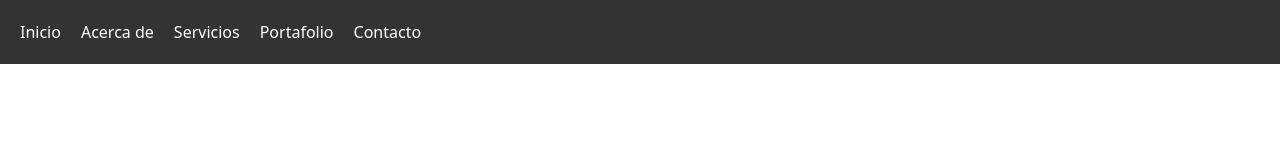
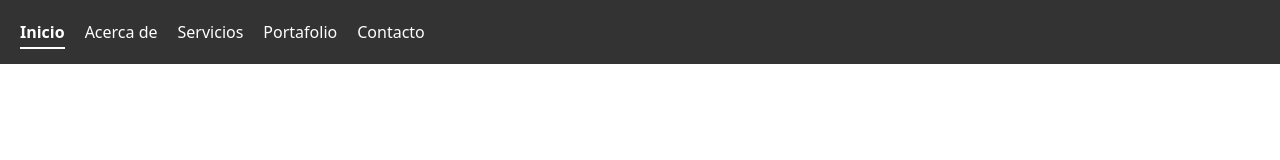
Before and after one commit to pldefaz/actividadexperimental1, a React (Vite) app: page / in a window 1280 px wide. Shown: the top 160 px of the page. Built offline with nearby package versions, Linux system fonts and the light colour scheme.

Commit message:
layout principal con header, navbar (NavLink) y footer

```diff
--- a/src/layouts/Layout.jsx
+++ b/src/layouts/Layout.jsx
@@ -1,20 +1,30 @@
-import { Outlet, Link } from 'react-router-dom';
+import { Outlet, NavLink } from 'react-router-dom';
+
+const linkStyle = ({ isActive }) => ({
+  color: '#fff',
+  textDecoration: 'none',
+  fontWeight: isActive ? 'bold' : 'normal',
+  borderBottom: isActive ? '2px solid #fff' : 'none',
+  paddingBottom: '4px'
+});
 
 export default function Layout() {
   return (
     <div style={{ height: '100vh', display: 'flex', flexDirection: 'column', margin: 0, padding: 0 }}>
       <nav style={{ backgroundColor: '#333', padding: '20px' }}>
         <ul style={{ display: 'flex', listStyle: 'none', gap: '20px', margin: 0, padding: 0 }}>
-          <li><Link to="/" style={{ color: '#fff', textDecoration: 'none' }}>Inicio</Link></li>
-          <li><Link to="/about" style={{ color: '#fff', textDecoration: 'none' }}>Acerca de</Link></li>
-          <li><Link to="/services" style={{ color: '#fff', textDecoration: 'none' }}>Servicios</Link></li>
-          <li><Link to="/portfolio" style={{ color: '#fff', textDecoration: 'none' }}>Portafolio</Link></li>
-          <li><Link to="/contact" style={{ color: '#fff', textDecoration: 'none' }}>Contacto</Link></li>
+          <li><NavLink to="/" end style={linkStyle}>Inicio</NavLink></li>
+          <li><NavLink to="/about" style={linkStyle}>Acerca de</NavLink></li>
+          <li><NavLink to="/services" style={linkStyle}>Servicios</NavLink></li>
+          <li><NavLink to="/portfolio" style={linkStyle}>Portafolio</NavLink></li>
+          <li><NavLink to="/contact" style={linkStyle}>Contacto</NavLink></li>
         </ul>
       </nav>
+
       <main style={{ flex: 1, overflow: 'auto', padding: 0, margin: 0 }}>
         <Outlet />
       </main>
+
       <footer style={{ backgroundColor: '#333', color: '#fff', padding: '20px', textAlign: 'center', flexShrink: 0 }}>
         <p style={{ margin: 0 }}>&copy; 2026. Todos los derechos reservados.</p>
       </footer>
```
Also changed, not shown: src/components/Footer.jsx (added, +15 -0 lines), src/components/Header.jsx (added, +17 -0 lines), src/components/Navbar.jsx (added, +32 -0 lines).
